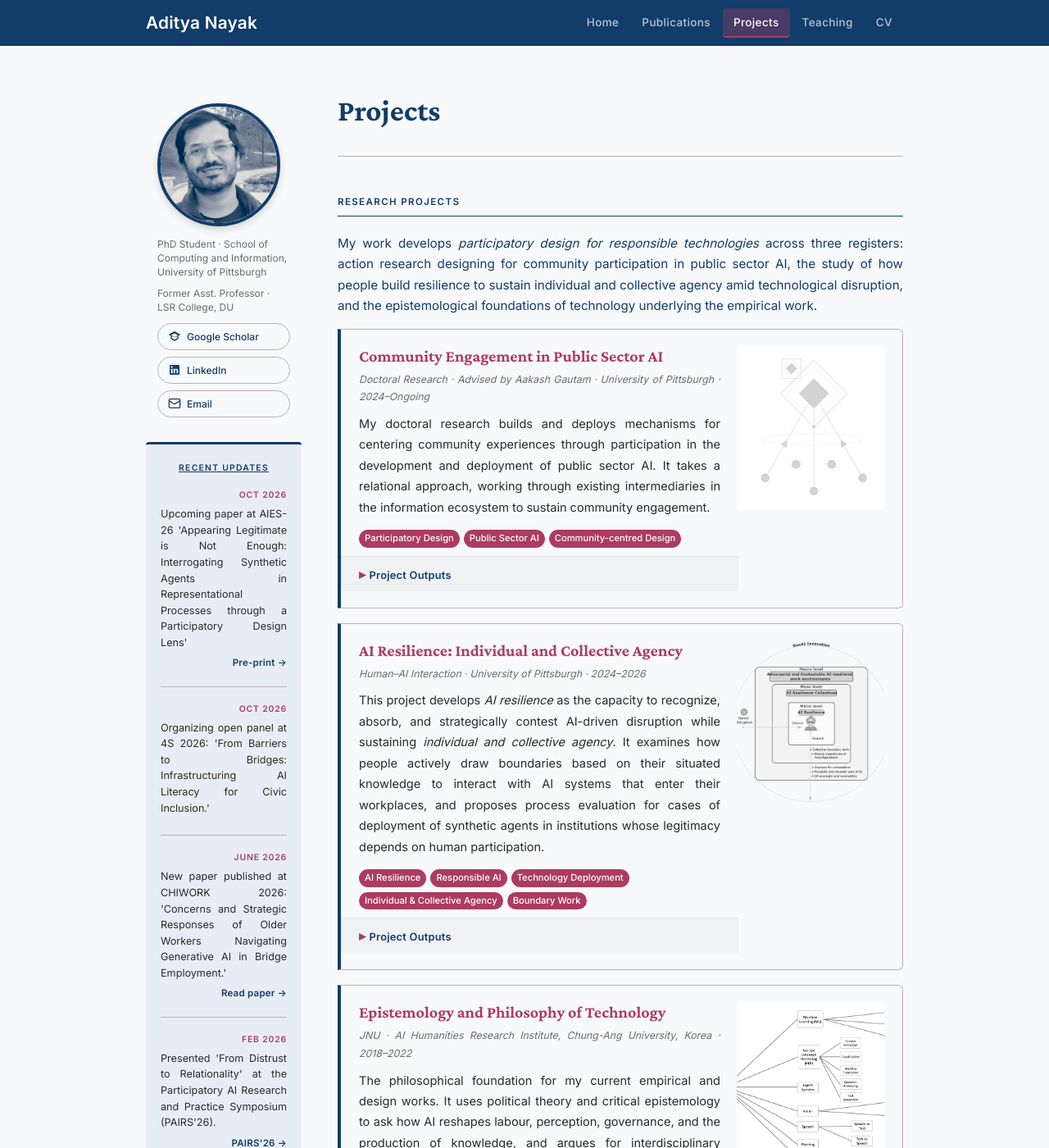
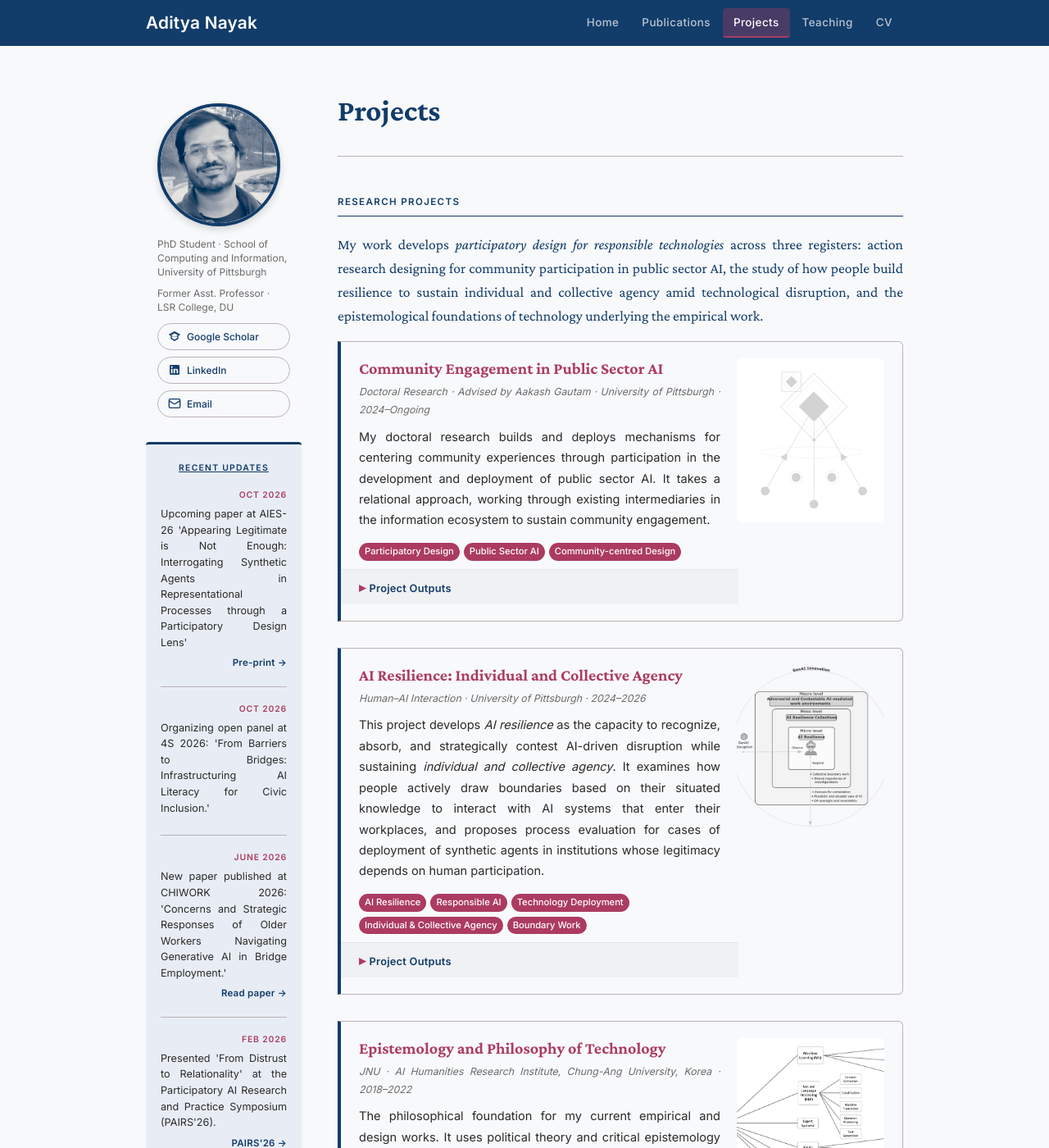
Before and after one commit to adityanayak-info/adityanayak-info.github.io, a Jekyll site: the page built from projects.md, in a window 1280 px wide and 1400 px high. Shown: the whole window at 82% size. Built offline with Jekyll 4.4.1, drawn with Linux system fonts in a browser that asks for light colours.

Commit message:
Update styles for margin and font in projects intro
Increased margin-bottom for styling and updated font size and family for projects introduction.

```diff
--- a/assets/css/style.css
+++ b/assets/css/style.css
@@ -576,7 +576,7 @@ hr.profile-rule {
   border-left: 4px solid var(--navy);
   border-radius: 0 6px 6px 0;
   padding: 20px 22px;
-  margin-bottom: 18px;
+  margin-bottom: 32px;
   background: #F8F9FB;
   transition: border-left-color 0.2s;
   display: flex;
@@ -679,11 +679,13 @@ hr.profile-rule {
 }
 
 .projects-intro{
-  font-size:0.95rem;
+  font-family: 'Crimson Pro', serif;
+  font-size:1.1rem;
   line-height:1.65;
   color:var(--navy);
   margin:0 0 3rem;
   text-align:justify;
+  margin-bottom: 32px;
 }
 
 /* ============================================================
```
